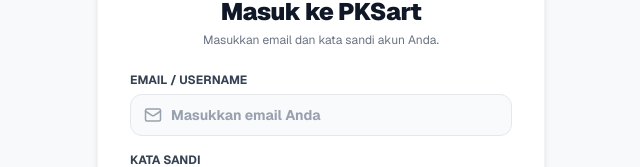
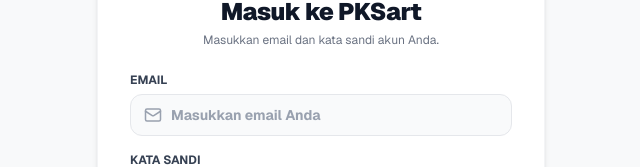
Before and after one commit to tyobeda/konikph, a Next.js app: page /login in a window 1280 px wide. Shown: the part 256-423 px from the top of the page, without its empty margins (319-959 px from the left). Built offline with nearby package versions, Linux system fonts and the light colour scheme; no server answers; the database is empty.

Commit message:
fix(login): change label Email / Username to Email

```diff
--- a/src/app/login/page.tsx
+++ b/src/app/login/page.tsx
@@ -94,7 +94,7 @@ export default function LoginPage() {
 
           <div>
             <label className="block text-xs font-bold text-gray-700 uppercase mb-1.5">
-              Email / Username
+              Email
             </label>
             <div className="relative">
               <Mail size={18} className="absolute left-3.5 top-3 text-gray-400" />
```
